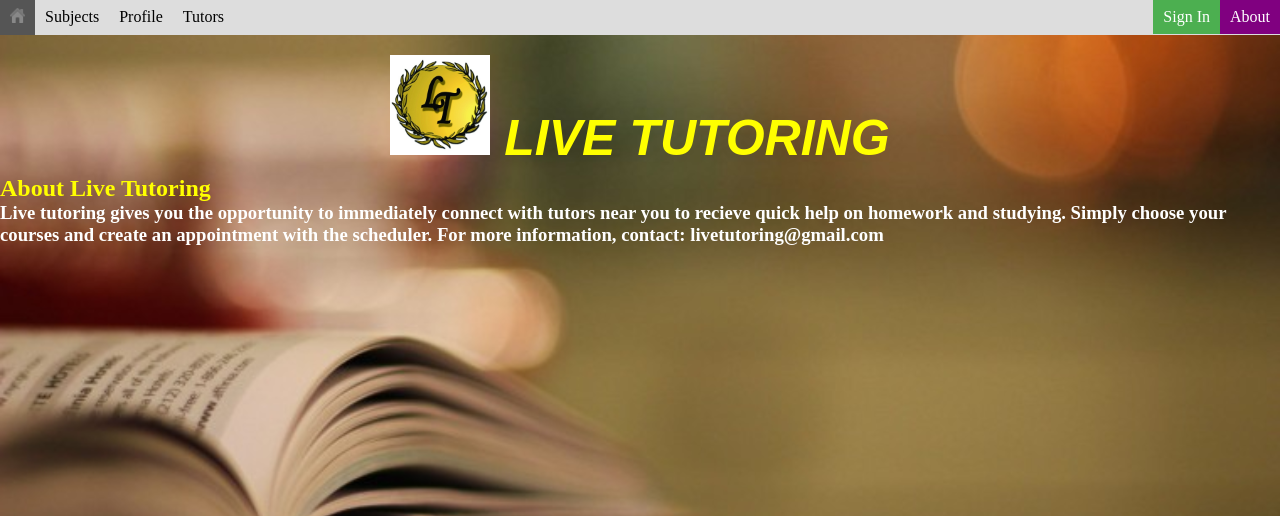
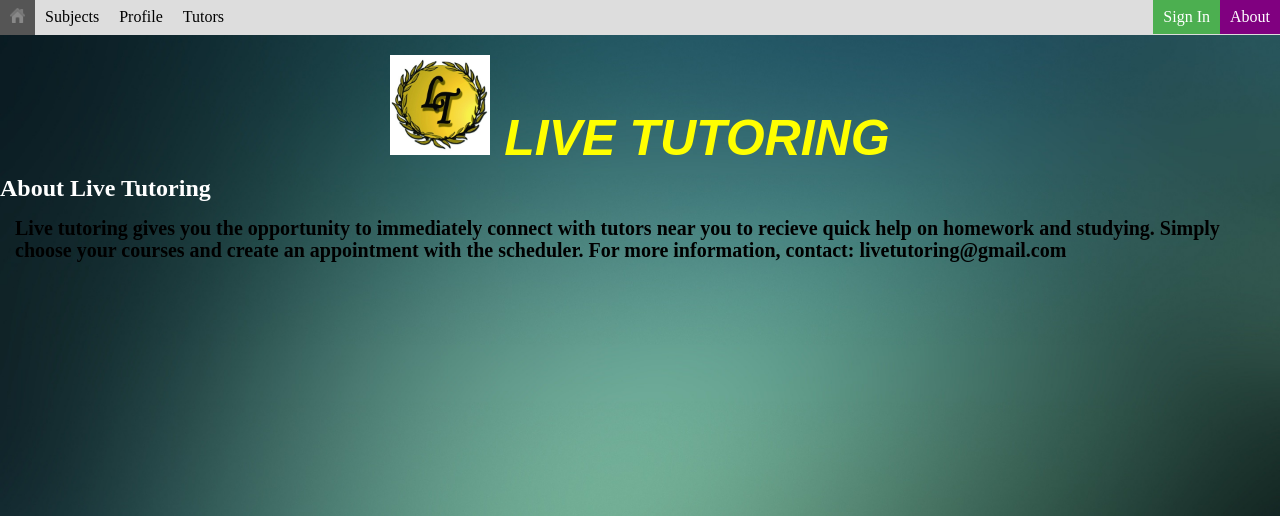
Before and after one commit to yapa5475/software_project, a PHP site: page /about.html in a window 1280 px wide. Shown: the top 516 px of the page. Run offline with PHP 8.4, Linux system fonts and the light colour scheme.

Commit message:
formatting

```diff
--- a/software/about.html
+++ b/software/about.html
@@ -15,7 +15,7 @@
  </head>
 	<head>
 		<title>About Live Tutoring</title>
-		<link rel="Stylesheet" type="text/css" href="about.css"/>
+		<link rel="Stylesheet" type="text/css" href="signin.css"/>
 	</head>
 	<h1><a href="homepage.html"><img src="logoLT.jpg" alt="logo" style="width:100px;height:100px;"></a>  LIVE TUTORING</h1>
 	<h2>About Live Tutoring</h2>
--- a/software/signin.css
+++ b/software/signin.css
@@ -26,12 +26,13 @@ h2 {
 }
 
 h3 {
-	color: yellow;
+	color: black;
 	text-align: left;
 	font-size: 20px;
 	font-weight: bold;
-	line-height: 0.5;
+	line-height: 1.1;
 	padding: 15px;
+
 }
 
 h4 {
```
